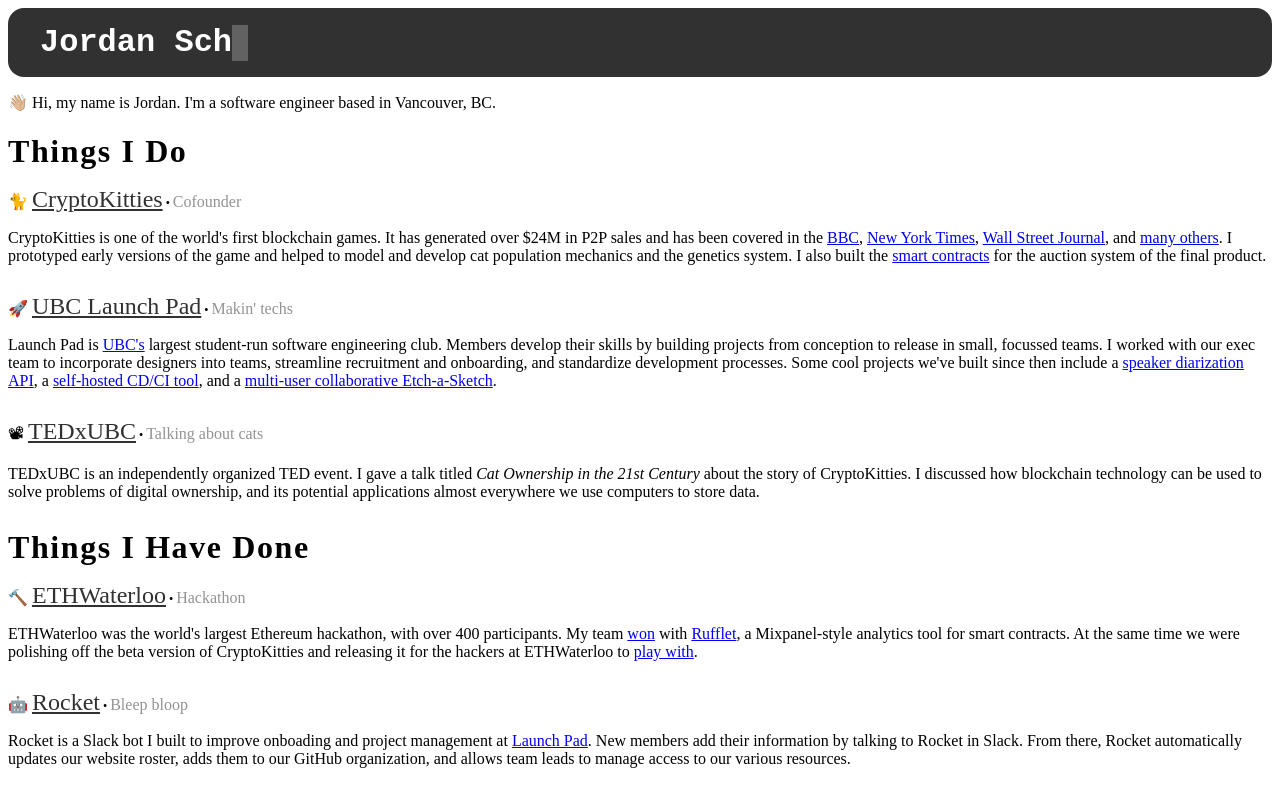
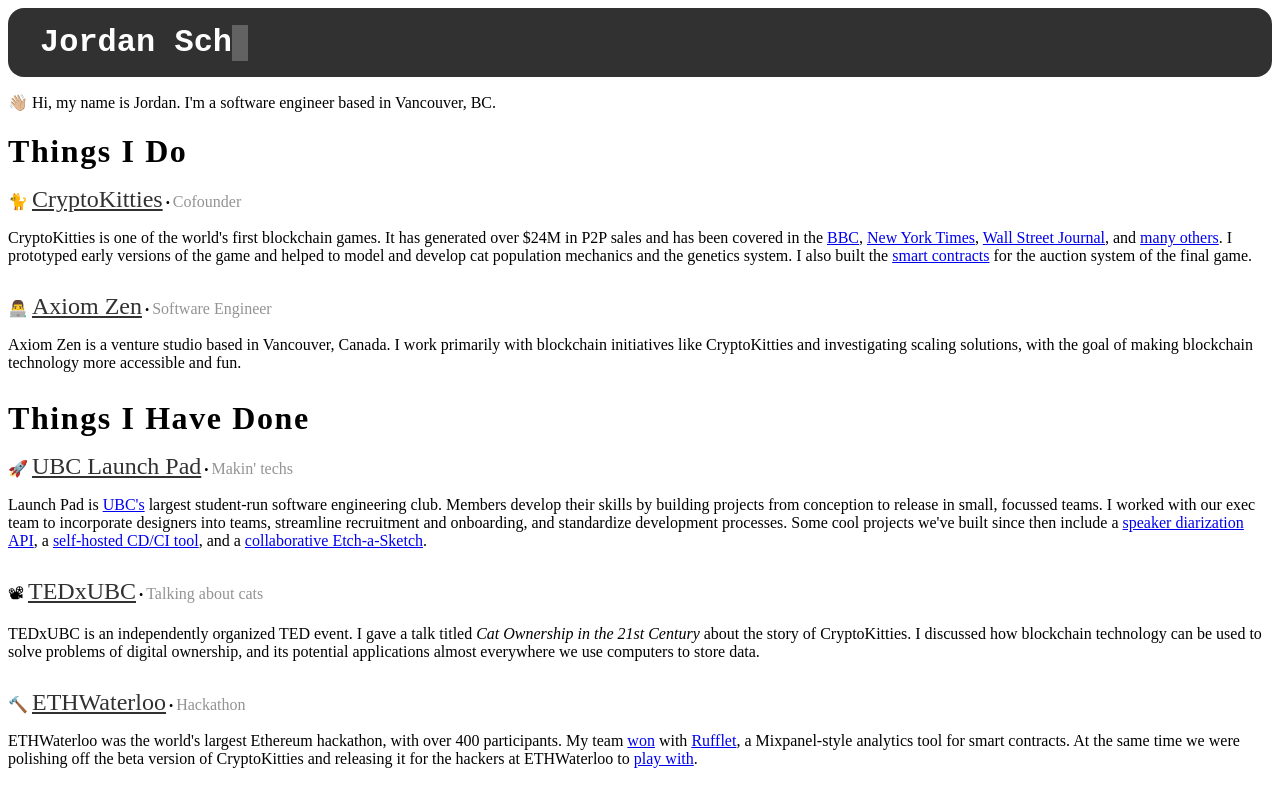
Before and after one commit to jordanschalm/jordanschalm.github.io, a Gatsby site: page / in a window 1280 px wide. Shown: the top 793 px of the page. Built offline with nearby package versions, Linux system fonts and the light colour scheme; Gatsby itself is replaced by a stand-in of ours.

Commit message:
Add Axiom Zen and minor copy edits

```diff
--- a/src/data.js
+++ b/src/data.js
@@ -23,8 +23,23 @@
           I prototyped early versions of the game and helped to model and
           develop cat population mechanics and the genetics system. I also
           built the [smart contracts](https://www.gettoby.com/p/448v6x9p6tgs)
-          for the auction system of the final product.`,
+          for the auction system of the final game.`,
       },
+      {
+        name: 'Axiom Zen',
+        subheader: 'Software Engineer',
+        url: 'https://axiomzen.co',
+        emoji: '👨‍💻',
+        date: {
+          start: Moment('2017-05', MONTH_F),
+        },
+        description: `Axiom Zen is a venture studio based in Vancouver, Canada.
+          I work primarily with blockchain initiatives like CryptoKitties and
+          investigating scaling solutions, with the goal of making blockchain
+          technology more accessible and fun.`,
+      },
+    ],
+    older: [
       {
         name: 'UBC Launch Pad',
         subheader: "Makin' techs",
@@ -42,12 +57,12 @@
           development processes. Some cool projects we've built since then include
           a [speaker diarization API](https://github.com/ubclaunchpad/minutes),
           a [self-hosted CD/CI tool](https://github.com/ubclaunchpad/inertia),
-          and a [multi-user collaborative Etch-a-Sketch](https://github.com/ubclaunchpad/etch.io).`,
+          and a [collaborative Etch-a-Sketch](https://github.com/ubclaunchpad/etch.io).`,
       },
       {
         name: 'TEDxUBC',
         subheader: 'Talking about cats',
-        url: 'http://blogs.ubc.ca/tedxubc/',
+        url: 'https://www.youtube.com/watch?v=29W67cSPnRc',
         emoji: '📽',
         date: Moment('2018-03-03', DATE_F),
         description: `TEDxUBC is an independently organized TED event. I gave
@@ -56,8 +71,6 @@
           solve problems of digital ownership, and its potential applications
           almost everywhere we use computers to store data.`,
       },
-    ],
-    older: [
       {
         name: 'ETHWaterloo',
         subheader: 'Hackathon',
```
